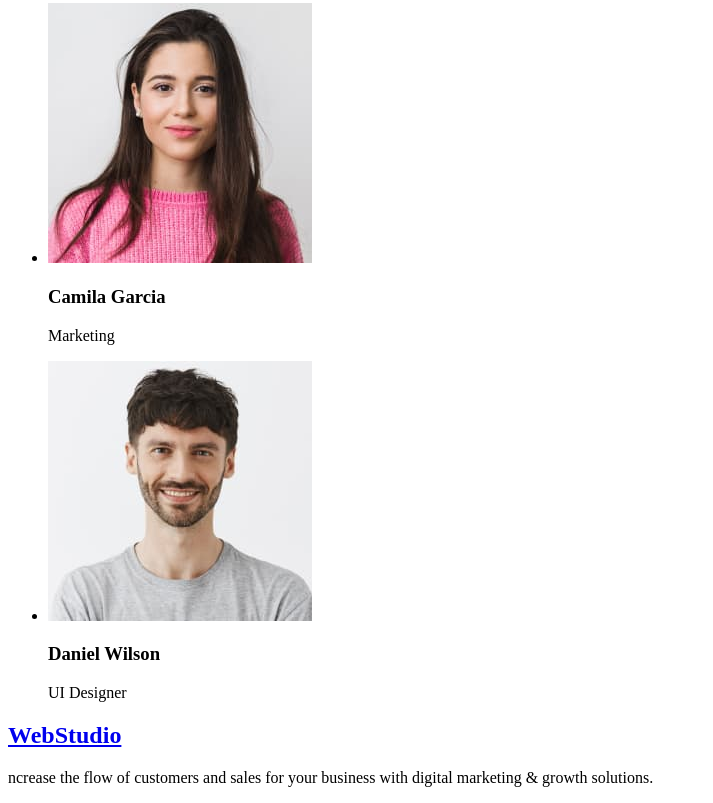
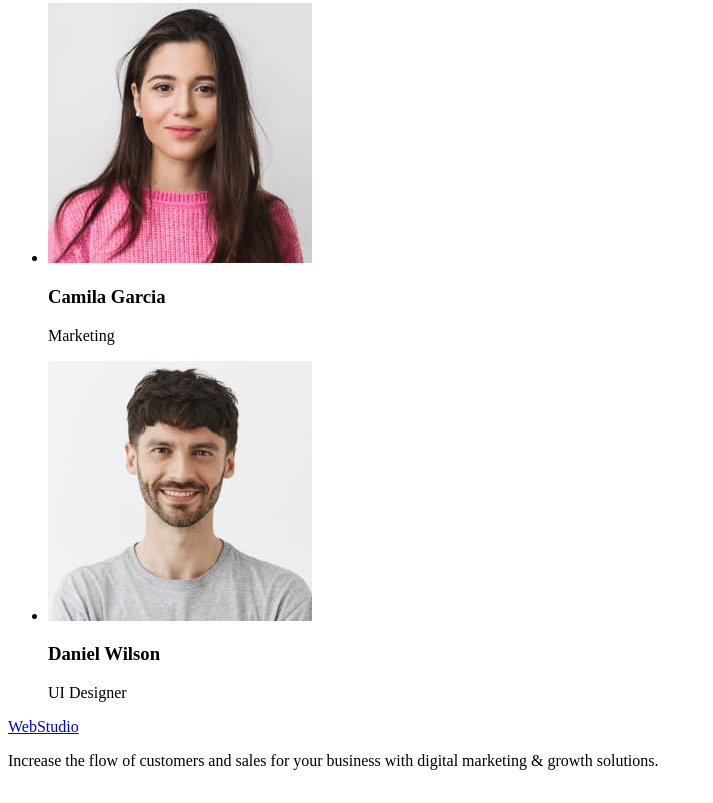
Before and after one commit to chakan22Igor/goit-markup-hw-01, a plain HTML site: page index.html in a window 1280 px wide. Shown: the part 1349-2152 px from the top of the page, without its empty margins (0-713 px from the left). Drawn offline with Linux system fonts and the light colour scheme.

Commit message:
additional fixes

```diff
--- a/index.html
+++ b/index.html
@@ -8,12 +8,13 @@
   <body>
     <!-- header -->
     <header>
-      <!-- logo -->
       <nav>
         <ul>
           <li>
+            <!-- logo -->
             <h1><a href="./index.html">WebStudio</a></h1>
           </li>
+          <!-- navigation -->
           <li><a href="#">Studio</a></li>
           <li><a href="#">Portfolio</a></li>
           <li><a href="#">Contacts</a></li>
@@ -115,10 +116,10 @@
     </main>
     <!-- footer -->
     <footer>
-      <h2><a href="./index.html">WebStudio</a></h2>
+      <a href="./index.html">WebStudio</a>
       <p>
-        <i></i>ncrease the flow of customers and sales for your business with
-        digital marketing & growth solutions.
+        Increase the flow of customers and sales for your business with digital
+        marketing & growth solutions.
       </p>
     </footer>
   </body>
```
